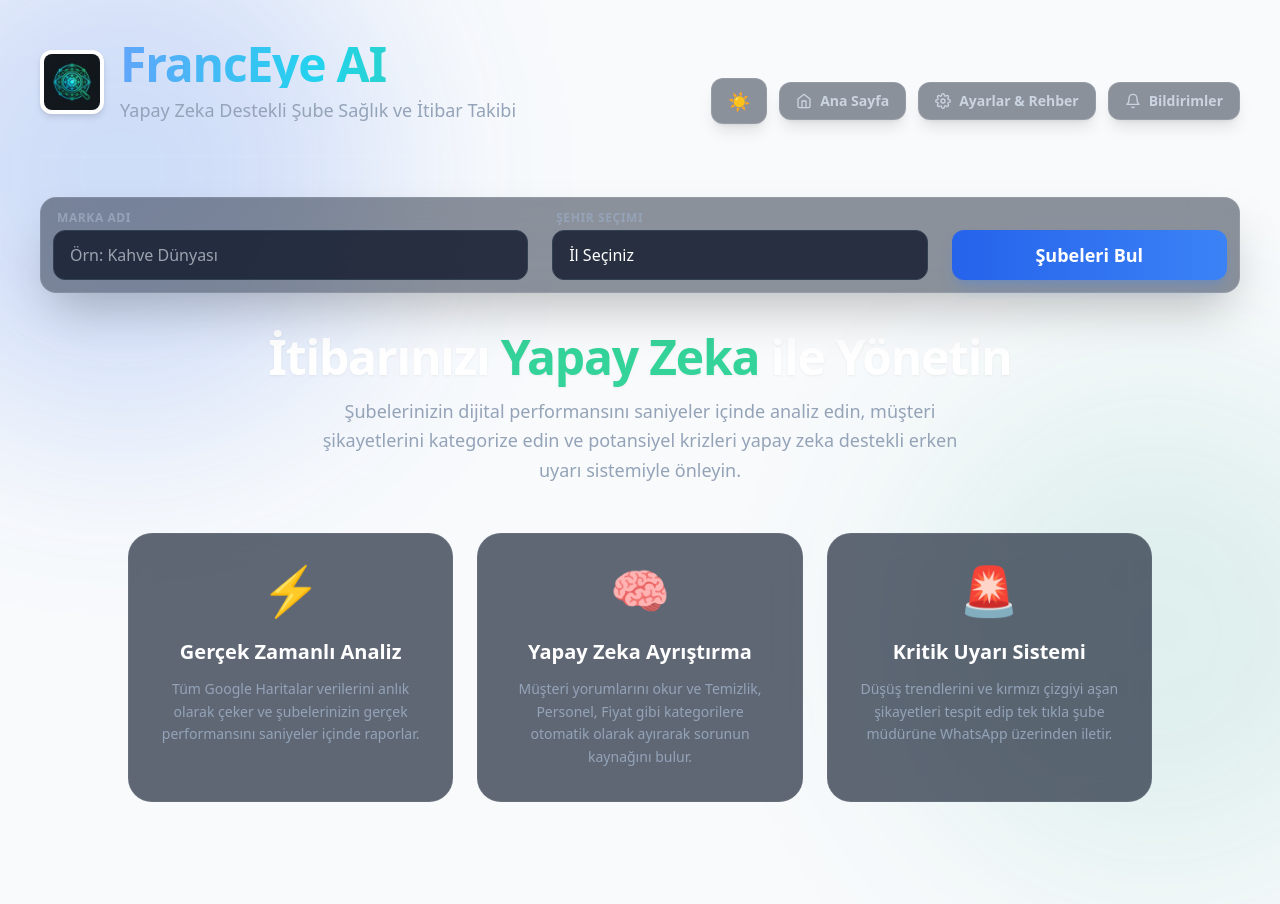
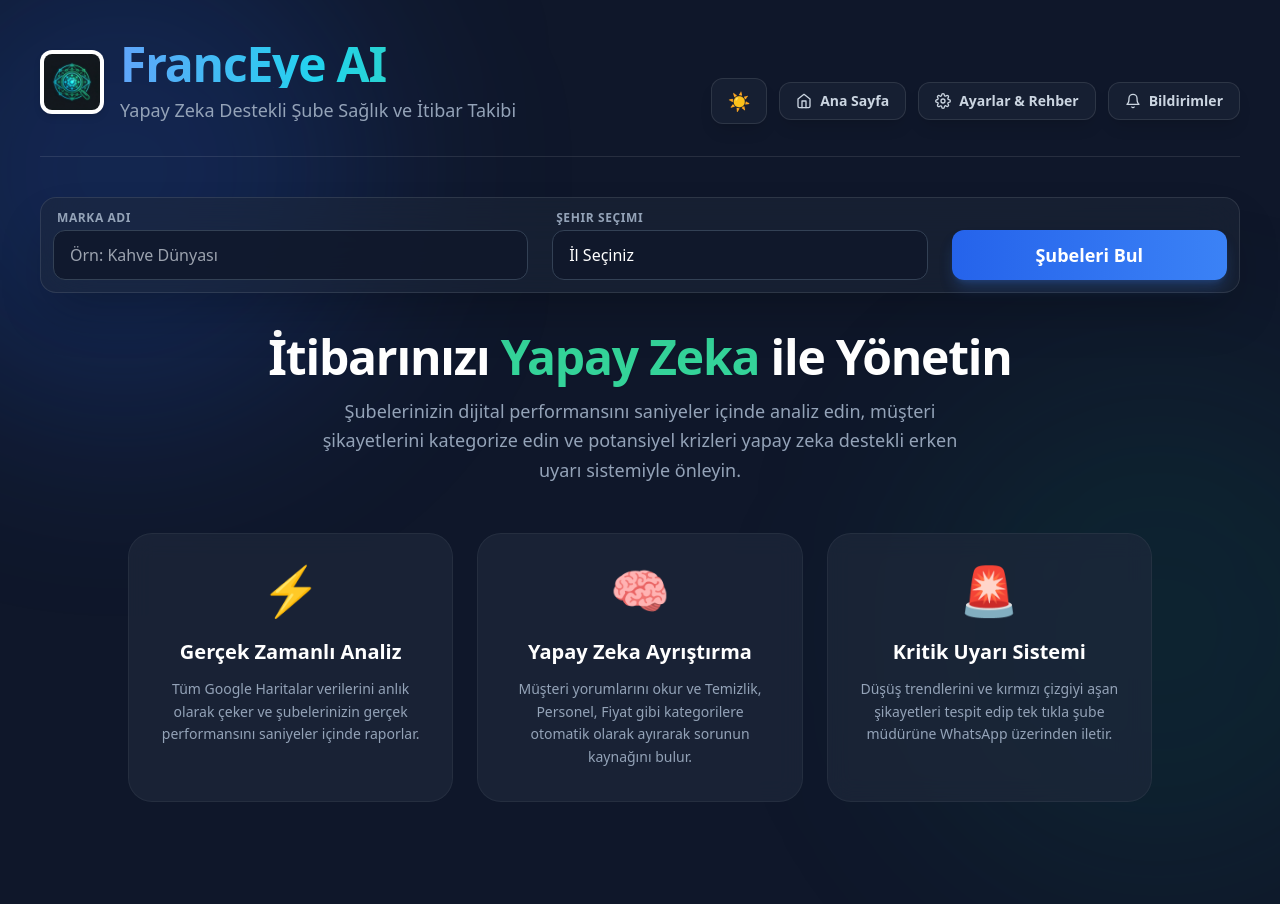
Before and after one commit to Wol123456/franceye-ai, a Next.js app in the folder frontend/: page / in a window 1280 px wide. Shown: the top 904 px of the page. Built offline with nearby package versions, Linux system fonts and the light colour scheme.

Commit message:
fix: properly wrap root in dark mode class to fix descendant css

```diff
--- a/frontend/app/page.tsx
+++ b/frontend/app/page.tsx
@@ -349,7 +349,8 @@ export default function Dashboard() {
     }, [branches, selectedCity, view]);
 
     return (
-        <div className={`${isDarkMode ? 'dark' : ''} min-h-screen bg-slate-50 dark:bg-[#0f172a] text-slate-900 dark:text-white font-sans selection:bg-blue-500/30 overflow-x-hidden`}>
+        <div className={isDarkMode ? 'dark' : ''}>
+            <div className="min-h-screen bg-slate-50 dark:bg-[#0f172a] text-slate-900 dark:text-white font-sans selection:bg-blue-500/30 overflow-x-hidden">
             <div className="fixed inset-0 pointer-events-none">
                 <div className="absolute top-[-10%] left-[-10%] w-[500px] h-[500px] bg-blue-600/20 rounded-full blur-[100px]" />
                 <div className="absolute bottom-[-10%] right-[-10%] w-[500px] h-[500px] bg-emerald-600/10 rounded-full blur-[100px]" />
@@ -1232,5 +1233,6 @@ export default function Dashboard() {
                 </div>
             )}
         </div>
+        </div>
     );
 }
```
